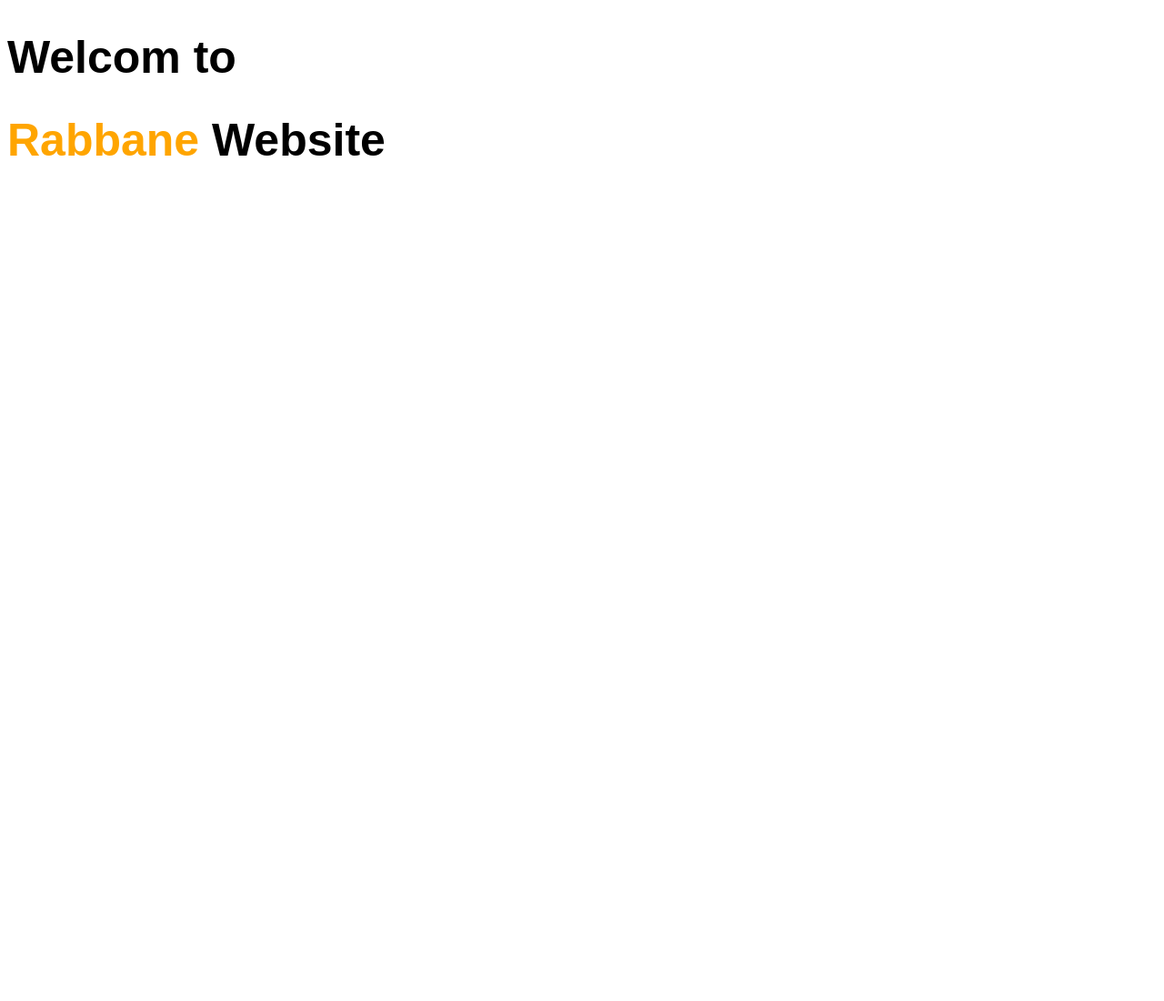
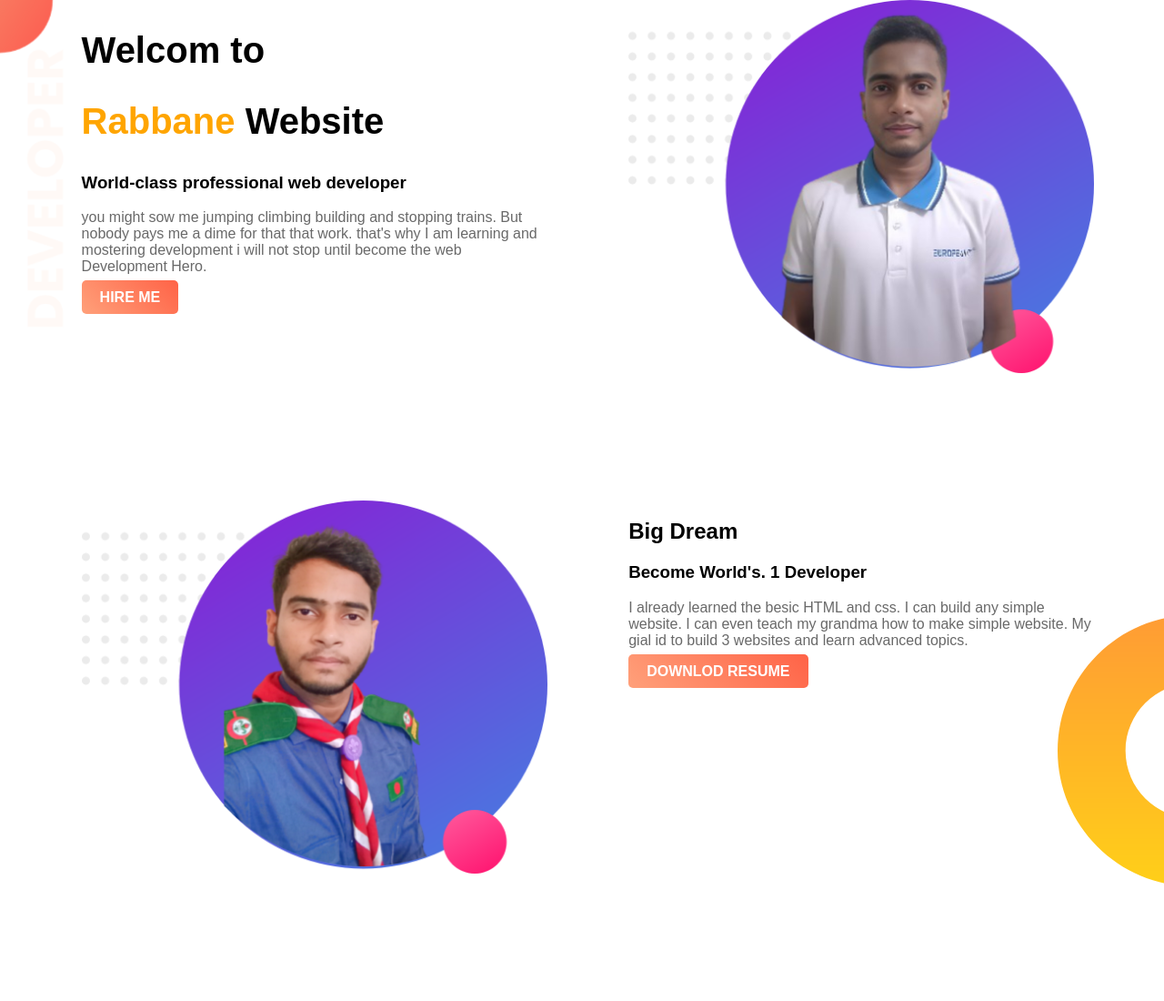
Before and after one commit to syedgolamrabbane/web-protfolio, a plain HTML site: page index.html in a window 1280 px wide. Shown: the whole page at 91% size. Before the commit the page ends 800 px from the top, so only its background shows below. Drawn offline with Linux system fonts and the light colour scheme.

Commit message:
added top part

```diff
--- a/index.html
+++ b/index.html
@@ -7,7 +7,30 @@
     <link rel="stylesheet" href="style.css">
 </head>
 <body>
-    <h1>Welcom to</h1>
-    <h1><span class="name-highight">Rabbane</span> Website</h1>
+   <section class="top-banner">
+    <div class="half-width">
+        <h1>Welcom to</h1>
+        <h1><span class="name-highight">Rabbane</span> Website</h1>
+        <h3>World-class professional web developer</h3>
+        <p>you might sow me jumping climbing building and stopping trains. But nobody pays me a dime for that that work. that's why I am learning and mostering development i will not stop until become the web Development Hero.</p>
+        <a class="link-button" target="_blank" href="https://www.linkedin.com/in/syed-golam-rabbane-b2521728a?utm_source=share&utm_campaign=share_via&utm_content=profile&utm_medium=android_app
+        www.linkedin.com">HIRE ME</a>
+   </div>
+   <div class="half-width">
+        <img src="profile/image 12.png" alt="">
+   </div>
+   </section>
+   <section class="dream-area">
+    <div class="half-width">
+        <img src="profile/pro-fil.png" alt="">
+    </div>
+    <div class="half-width">
+        <h2>Big Dream</h2>
+        <h3>Become World's. 1 Developer</h3>
+        <p>I already learned the besic HTML and css. I can build any simple website. I can even teach my grandma how to make simple website. My gial id to build 3 websites and learn advanced topics.</p>
+        <a class="link-button" target="_blank" href="">DOWNLOD RESUME</a>
+    </div>
+   </section>
+
 </body>
 </html>
--- a/style.css
+++ b/style.css
@@ -1,9 +1,48 @@
 body{
+    margin: 0;
     font-family: 'Poppins', sans-serif;;
 }
 h1{
     font-size: 50px;
 }
+h1{
+    font-size: 40px;
+}
+p{
+    color: dimgray;
+}
 .name-highight{
     color: orange;
 }
+.half-width{
+    width: 40%;
+    float: left;
+    margin-left: 5%;
+    padding-left: 2%;
+
+}
+.half-width img{
+    width: 100%;
+}
+.top-banner{
+    background-image: url(image/top-banner.png);
+    background-repeat: no-repeat;
+}
+section{
+    height: 500px;
+    padding-bottom: 50px;
+
+}
+.link-button{
+    text-decoration: none;
+    background-image: linear-gradient(45deg, lightSalmon, tomato);
+    padding: 10px 20px;
+    border-radius: 5px;
+    color: white;
+    font-weight: 700;
+}
+.dream-area{
+    background-image: url(image/dream-bg.png);
+    background-repeat: no-repeat;
+    background-position: right;
+}
```
Also changed, not shown: profile/image 1-2.png (added), profile/image 12.png (added), profile/image 9.png (added), profile/pro-fil.png (added).
